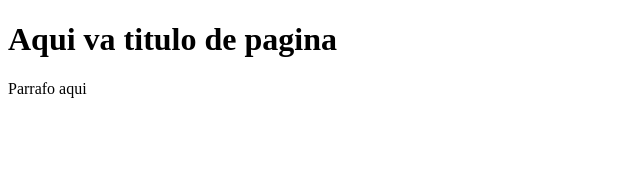
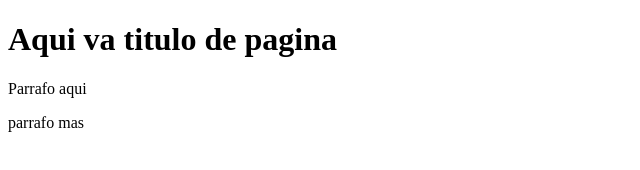
Before and after one commit to marcosam1/cursogit3, a plain HTML site: page index.html in a window 1280 px wide. Shown: the full height of the page, 0-640 px from the left. Drawn offline with Linux system fonts and the light colour scheme.

Commit message:
otro parrafo

```diff
--- a/index.html
+++ b/index.html
@@ -9,5 +9,6 @@
 <body>
     <h1>Aqui va titulo de pagina</h1>
     <p>Parrafo aqui</p>
+    <p>parrafo mas</p>
 </body>
 </html>
```
